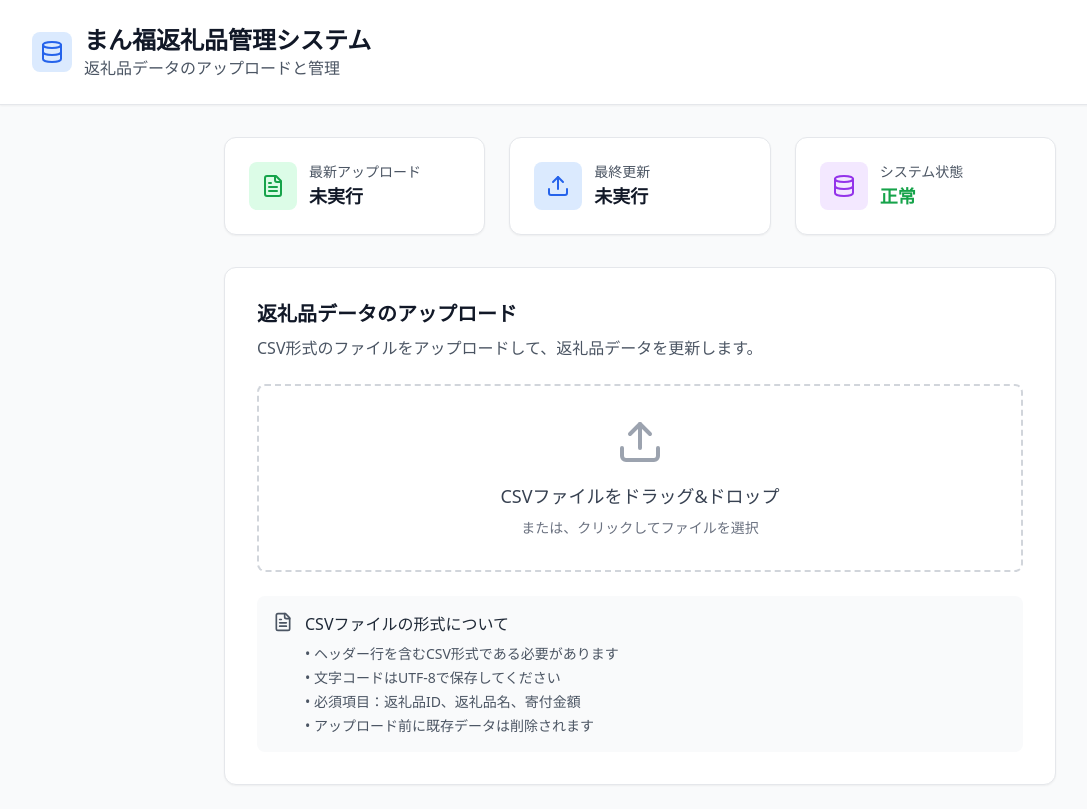
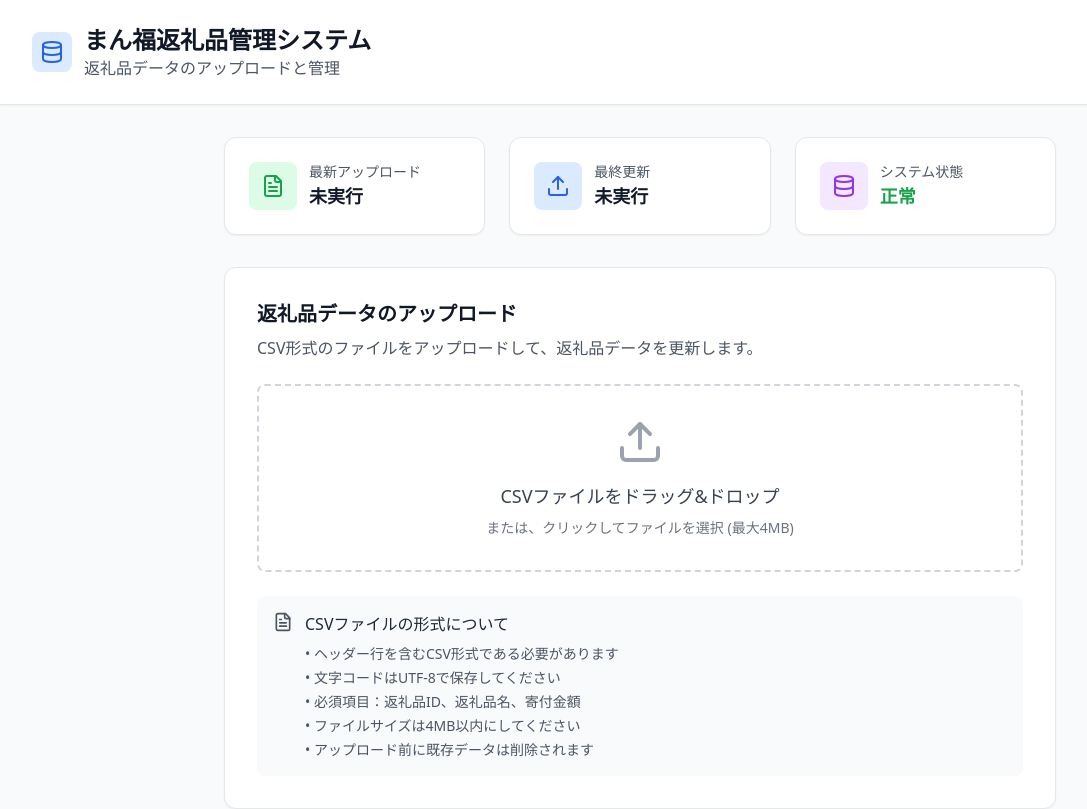
Before and after one commit to yoshicoo/manpuku-recommend, a Next.js app: page /admin in a window 1280 px wide. Shown: the top 809 px of the page, without its empty margins (0-1087 px from the left). Built offline with nearby package versions, Linux system fonts and the light colour scheme.

Commit message:
feat: enforce upload file size limit

```diff
--- a/components/admin/CSVUploader.tsx
+++ b/components/admin/CSVUploader.tsx
@@ -4,6 +4,8 @@ import { useState, useCallback } from 'react';
 import { useDropzone } from 'react-dropzone';
 import { Upload, FileText, AlertCircle, CheckCircle } from 'lucide-react';
 import { APIResponse } from '@/types';
+
+const MAX_FILE_SIZE_MB = 4;
 
 interface CSVUploaderProps {
   onUploadComplete?: (recordCount: number) => void;
@@ -25,6 +27,14 @@ export default function CSVUploader({ onUploadComplete }: CSVUploaderProps) {
       setUploadStatus({
         type: 'error',
         message: 'CSVファイルのみアップロード可能です。'
+      });
+      return;
+    }
+
+    if (file.size > MAX_FILE_SIZE_MB * 1024 * 1024) {
+      setUploadStatus({
+        type: 'error',
+        message: `ファイルサイズは${MAX_FILE_SIZE_MB}MB以内にしてください。`
       });
       return;
     }
@@ -114,7 +124,7 @@ export default function CSVUploader({ onUploadComplete }: CSVUploaderProps) {
                   CSVファイルをドラッグ&ドロップ
                 </p>
                 <p className="text-sm text-gray-500 mt-2">
-                  または、クリックしてファイルを選択
+                  または、クリックしてファイルを選択 (最大{MAX_FILE_SIZE_MB}MB)
                 </p>
               </>
             )}
@@ -164,6 +174,7 @@ export default function CSVUploader({ onUploadComplete }: CSVUploaderProps) {
               <li>• ヘッダー行を含むCSV形式である必要があります</li>
               <li>• 文字コードはUTF-8で保存してください</li>
               <li>• 必須項目：返礼品ID、返礼品名、寄付金額</li>
+              <li>• ファイルサイズは{MAX_FILE_SIZE_MB}MB以内にしてください</li>
               <li>• アップロード前に既存データは削除されます</li>
             </ul>
           </div>
```
